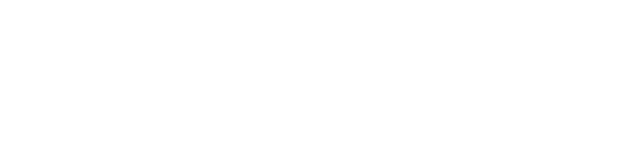
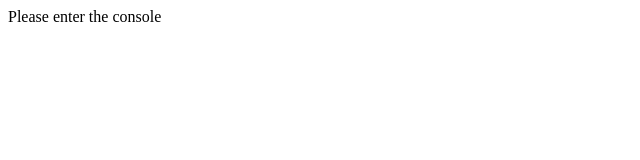
Before and after one commit to Rimvydas1987/07-JS-namu-darbas-Klases, a plain HTML site: page index.html in a window 1280 px wide. Shown: the whole page, without its empty margins (0-640 px from the left). Drawn offline with Linux system fonts and the light colour scheme.

Commit message:
html added

```diff
--- a/index.html
+++ b/index.html
@@ -7,6 +7,7 @@
     <title>Nr.7 namų darbas (Klasės)</title>
 </head>
 <body>
+    Please enter the console
     <script src="./script.js"></script>
 </body>
 </html>
```
